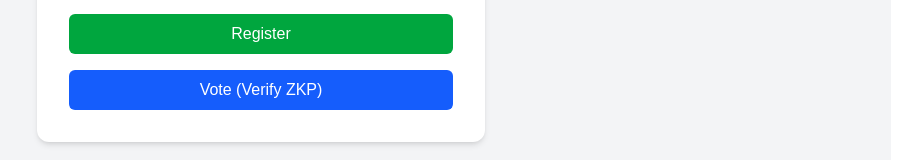
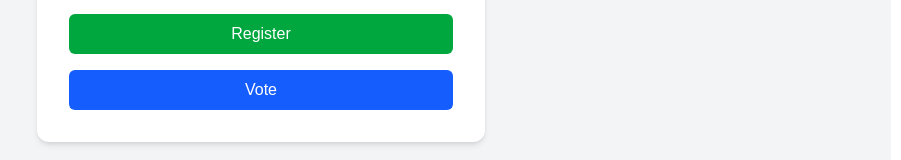
Before and after one commit to Gokul-sami/suivote, a Next.js app: page /dashboard in a window 1280 px wide. Shown: the part 402-562 px from the top of the page, without its empty margins (379-1280 px from the left). Built offline with nearby package versions, Linux system fonts and the light colour scheme.

Commit message:
redirect

```diff
--- a/src/app/dashboard/page.tsx
+++ b/src/app/dashboard/page.tsx
@@ -66,7 +66,7 @@ export default function Dashboard() {
             onClick={() => router.push("/verify")}
             className="w-full bg-blue-600 text-white py-2 rounded-md hover:bg-blue-700 transition"
           >
-            Vote (Verify ZKP)
+            Vote
           </button>
         </div>
       </div>
```
